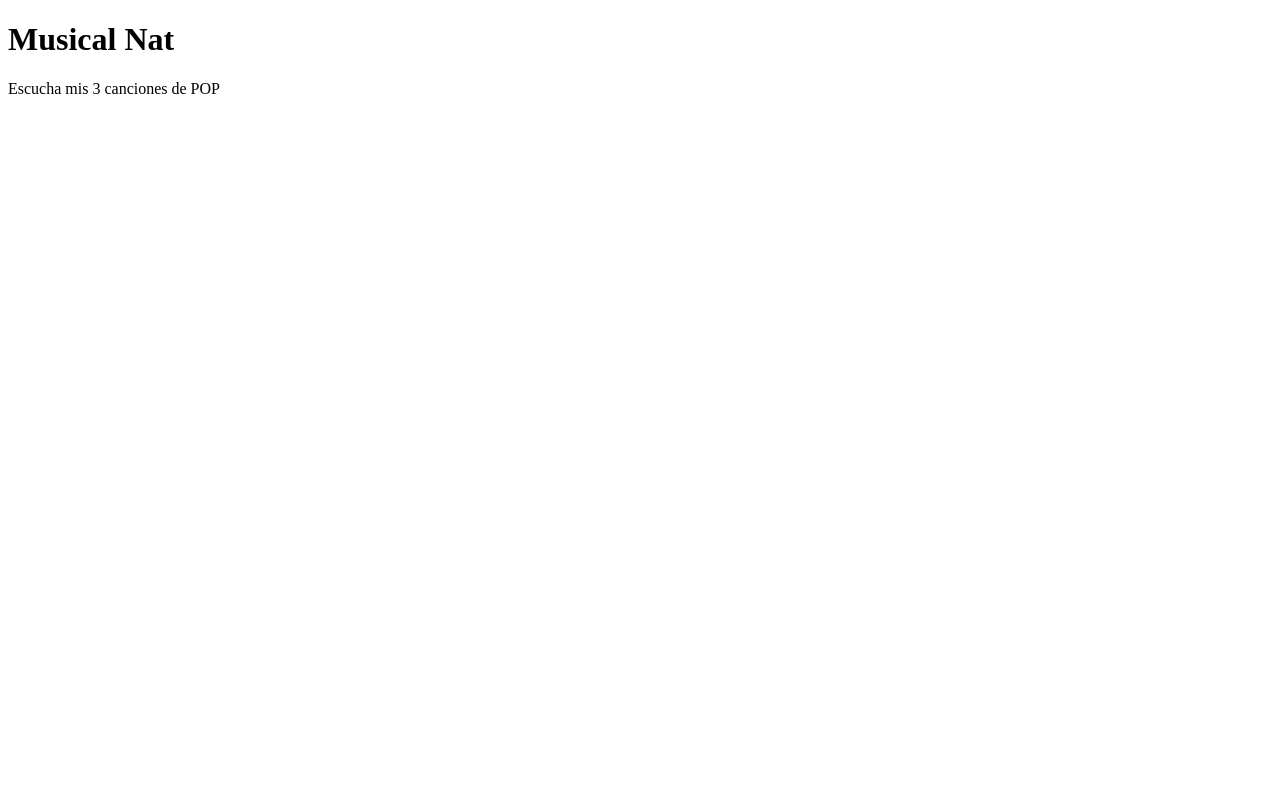
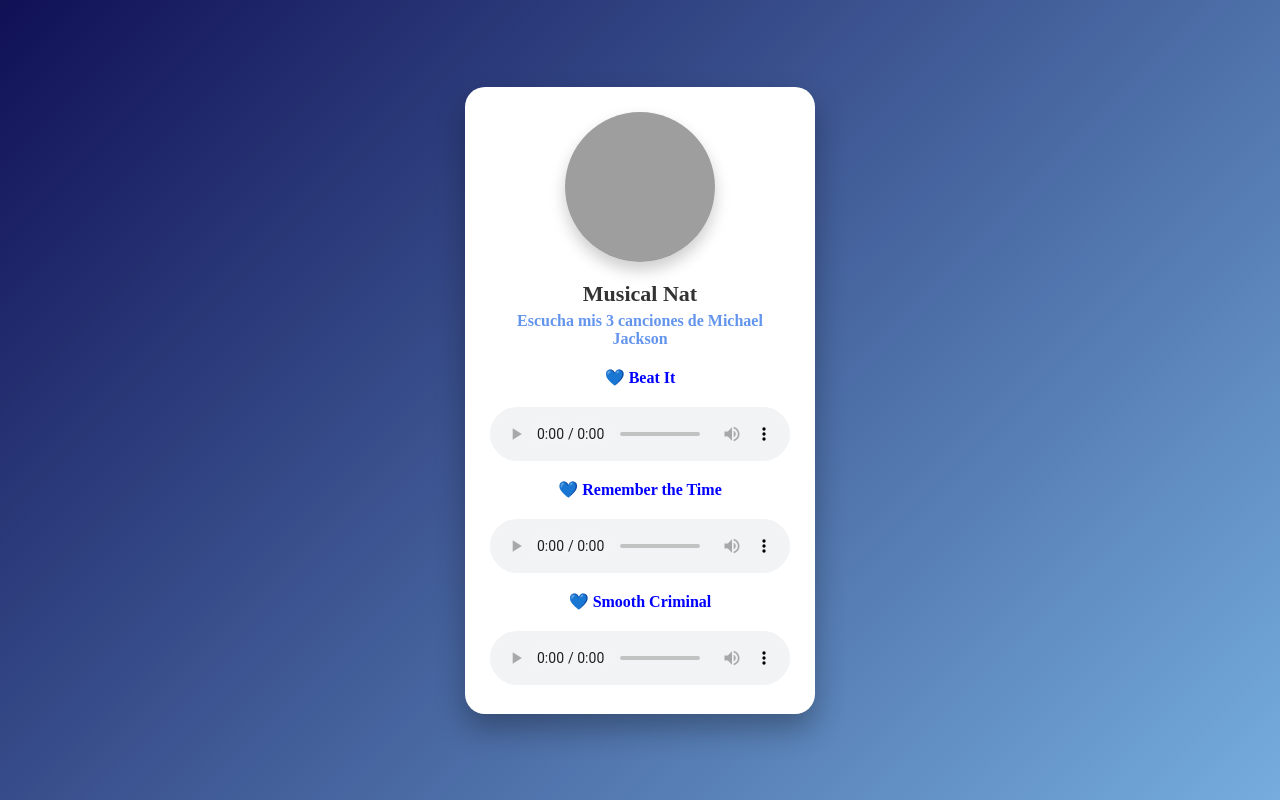
Before and after one commit to npedroza002/Actividades-Nat-DW, a plain HTML site: page musical-app/index.html in a window 1280 px wide. Drawn offline with Linux system fonts and the light colour scheme; grey boxes are pictures that could not be loaded.

Commit message:
Update1 E1 - Natalia Pedroza Cruz-12noviembre2026

```diff
--- a/musical-app/index.html
+++ b/musical-app/index.html
@@ -1,12 +1,70 @@
 <!DOCTYPE html>
-<html lang="es">
-<head>
+<!--Doctype es una sentencia que indica que voy a trabajar con un
+documento de HTML-->
+
+<html lang="es"> <!--Aquí inicia mi página con la etiqueta de html-->
+<head><!-- Aquí en el head esta todo lo que no es visible en la pagina pero lo hace funcionar-->
+  <!--Con los metadatos puedo colocar caracteres especial, dar informacion al SED para pocisionamiento web-->
+  <meta charset="UTF-8"> <!--Permite caracteres especiales-->
+  <meta name="description" content="Musical Michael Jackson">
+  <meta name="author" content="Natalia Pedroza">
+  <meta name="viewport" content="width=device-width, initial-scale=1.0">
+
+
+<link rel="stylesheet" href="styles.css">
+
+
+
+
 <title>Musical Nat</title>
 </head>
 <body>
 
-<h1>Musical Nat</h1>
-<p>Escucha mis 3 canciones de POP</p>
+  <div class="container-musical">
+    <img src="call-me-fred-X6kdEEqxbB4-unsplash (1).jpg" alt="Imagen de musical Michael Jackson" class="imagen-portada">
+
+
+    <h1>Musical Nat</h1>
+    <p class="pmusical">Escucha mis 3 canciones de Michael Jackson</p>
+
+    <div class="lista-canciones">
+        <!--CANCION 1-->
+        <div class="cancion1">
+            <p>💙 Beat It</p>
+             <audio controls class="audio-player">
+                    <!-- Mp3 de prueba 1 -->
+                    <source src="Beat It.mp3" type="audio/mpeg">
+                </audio>
+        </div>
+
+        <div class="lista-canciones">
+        <!--CANCION 2-->
+        <div class="cancion1">
+            <p>💙 Remember the Time</p>
+             <audio controls class="audio-player">
+                    <!-- Mp3 de prueba 1 -->
+                    <source src="Remember the Time.mp3" type="audio/mpeg">
+                </audio>
+        </div>
+
+
+        <div class="lista-canciones">
+        <!--CANCION 3-->
+        <div class="cancion1">
+            <p>💙 Smooth Criminal</p>
+             <audio controls class="audio-player">
+                    <!-- Mp3 de prueba 1 -->
+                    <source src="Smooth Criminal (2012 Remaster).mp3" type="audio/mpeg">
+                </audio>
+        </div>
+
+
+    </div>
+
+
+</div>
+
+
 
 </body>
 </html>
--- a/musical-app/styles.css
+++ b/musical-app/styles.css
@@ -0,0 +1,64 @@
+*{
+    margin: 0;
+    padding: 0;
+    box-sizing: border-box;
+}
+
+body {
+    display: flex;
+    justify-content: center;
+    align-items: center;
+    min-height: 100vh;
+    background: linear-gradient(135deg, #101055, #75adde);
+    font-family: "Redaction 10", serif;
+    padding: 20px;
+}
+
+
+
+.container-musical{
+    background-color: white;
+    width: 350px;
+    padding: 25px;
+    border-radius: 20px;
+    box-shadow: 0px 15px 30px rgba(0, 0, 0, 0.3);
+    text-align: center;
+}
+
+.imagen-portada {
+    width: 150px; /*  */
+    height: 150px;
+    object-fit: cover;
+    border-radius: 50%; /**/
+    margin-bottom: 15px;
+    box-shadow: 0px 8px 16px rgba(0, 0, 0, 0.2);
+}
+
+h1 {
+    color: #333333;
+    font-size: 22px;
+    margin-bottom: 5px;
+}
+
+p{
+    color:blue;
+    font-size: 16pm;
+    font-weight: bold;
+    margin-bottom: 20px;
+}
+
+.pmusical{
+    color:cornflowerblue;
+}
+
+.lista-canciones {
+    display: flex;
+    flex-direction: column; /* Apila las canciones una debajo de otra */
+    gap: 15px; /* Crea una separación automática entre cada canción */
+}
+
+.canciones {
+    background-color: #f8f9fa; /* Un gris muuuy clarito */
+    padding: 10px;
+    border-radius: 10px;
+}
```
Also changed, not shown: 5 other files.
